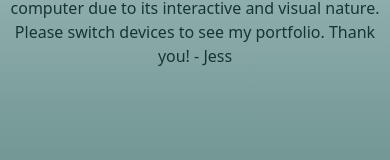
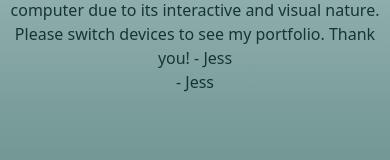
Before and after one commit to jexsaga/Portfolio, a Vue app: page / in a window 390 px wide. Shown: the part 522-682 px from the top of the page. Built offline with nearby package versions, Linux system fonts and the light colour scheme.

Commit message:
mobile work still

```diff
--- a/src/components/EntryPage.vue
+++ b/src/components/EntryPage.vue
@@ -1,8 +1,9 @@
 <template>
     <div v-if="isMobile || isProllyMobile">
-        <h2 style="margin-top: 20vh; text-align: center;">Oops! It looks like you're on a mobile device.</h2>
+        <h2 style="margin-top: 50%; text-align: center;">Oops! It looks like you're on a mobile device.</h2>
         <p style="text-align: center;">This portfolio is best experienced on a laptop or computer due to its interactive and visual nature.</p>
         <p style="text-align: center;">Please switch devices to see my portfolio. Thank you! - Jess</p>
+        <p style="text-align: center;">- Jess</p>
     </div>
     <div v-if="!isMobile && !isProllyMobile" style="height: 100vh; display: flex; flex-direction: column; justify-content: center; align-items: center;">
         <div class="entry-top">
```
